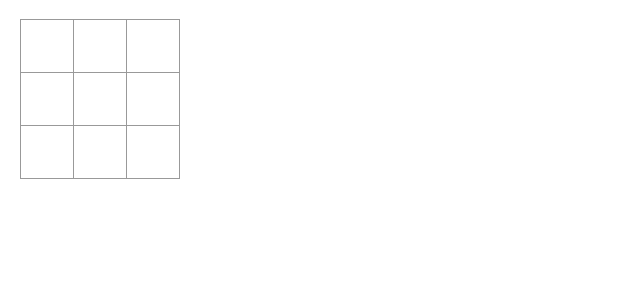
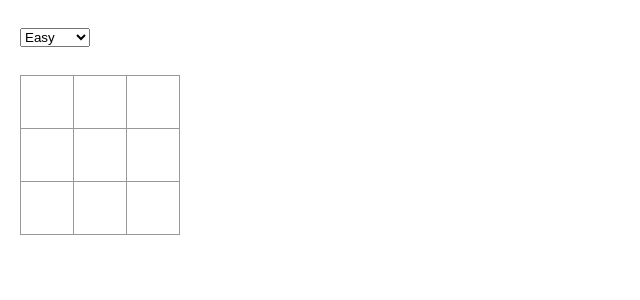
Before and after one commit to umutgithub/traction-tools-game-assignment, a React (Create React App) app: page / in a window 1280 px wide. Shown: the top 300 px of the page, without its empty margins (0-640 px from the left). Built offline with nearby package versions, Linux system fonts and the light colour scheme.

Commit message:
Dropdown to select difficulty

```diff
--- a/src/features/tic-tac-toe/Game.js
+++ b/src/features/tic-tac-toe/Game.js
@@ -1,6 +1,8 @@
 import React, { useState, useEffect, useCallback } from "react";
 import { useSelector, useDispatch } from 'react-redux';
-import { getRandomInt, getEmptySquares } from './utils';
+import { getRandomInt, getEmptySquares, isEmpty } from './utils';
+import { GAME_MODES } from "./constants";
+
 import {
   getHistory,
   getCurrentStepNumber,
@@ -42,7 +44,7 @@ const calculateWinner = (squares) => {
   // ];
 
   for (let i = 0; i < threeDimensionWinningLines.length; i += 1) {
-    const [a, b, c, d] = threeDimensionWinningLines[i];
+    const [a, b, c] = threeDimensionWinningLines[i];
     if (squares[a] && squares[a] === squares[b] && squares[a] === squares[c]) {
       return { winner: squares[a], winnerRow: threeDimensionWinningLines[i] };
     }
@@ -85,6 +87,9 @@ export default function GameTicTacToe(){
   //player state
   const [players, setPlayers] = useState({ human: 1, computer: 2 });
 
+  //difficulty select state
+  const [difficulty, setDifficulty] = useState('Easy');
+
   // current states
   const history = useSelector(getHistory);
   const currentStepNumber = useSelector(getCurrentStepNumber);
@@ -113,8 +118,8 @@ export default function GameTicTacToe(){
     console.info('emptyIndices', emptyIndices);
 
     let index;
-    switch (true) { // switch (mode) {
-      case true:
+    switch (difficulty) { // switch (mode) {
+      case GAME_MODES.easy:
         do {
           index = getRandomInt(0, 8);
         } while (!emptyIndices.includes(index));
@@ -198,10 +203,23 @@ export default function GameTicTacToe(){
 
   const current = history[history.length - 1];
   const { winnerRow } = calculateWinner(current.squares);
+  const handleDifficultyChange = (difficulty) => {
+    setDifficulty(difficulty);
+  };
 
   return (
       <div className="game">
         <div className="game-board">
+          <div>
+              <select name="difficulty" value={difficulty} onChange={event => handleDifficultyChange(event.target.value)}>
+                <option id="0">Easy</option>
+                <option id="1">Medium</option>
+                <option id="1">Hard</option>
+              </select>
+          </div>
+
+          <br></br>
+
           <Board
             squares={current.squares}
             winnerSquares={winnerRow}
--- /dev/null
+++ b/src/features/tic-tac-toe/constants.js
@@ -0,0 +1,11 @@
+export const GAME_MODES = {
+    easy: "Easy",
+    medium: "Medium",
+    difficult: "Difficult"
+  };
+
+export const SCORES = {
+    1: 1,
+    0: 0,
+    2: -1
+};
--- a/src/features/tic-tac-toe/utils.js
+++ b/src/features/tic-tac-toe/utils.js
@@ -1,3 +1,5 @@
+export const DIMS = 3;
+
 export const getRandomInt = (min, max) => {
     min = Math.ceil(min);
     max = Math.floor(max);
@@ -12,3 +14,7 @@ export const getRandomInt = (min, max) => {
     });
     return squares;
   };
+
+export const isEmpty = (grid) => {
+    return getEmptySquares(grid).length === DIMS ** 2;
+  };
```
